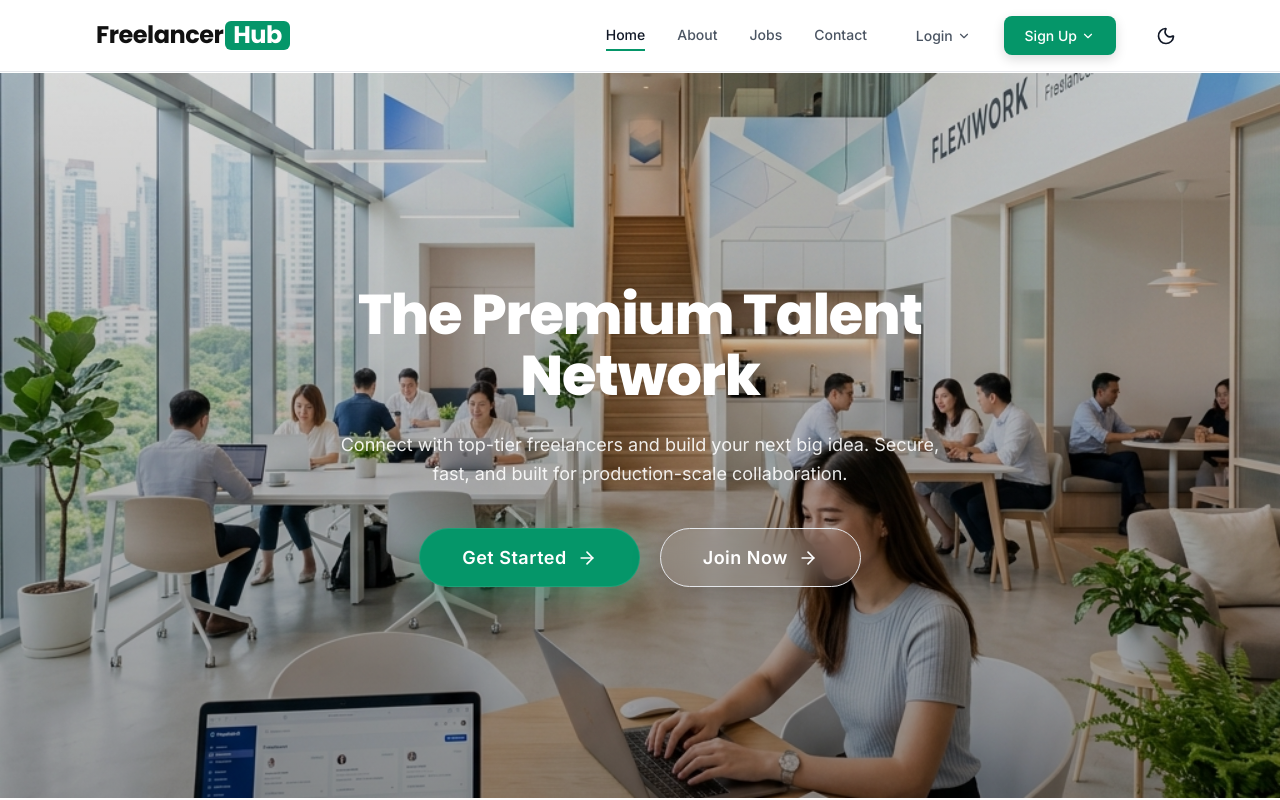
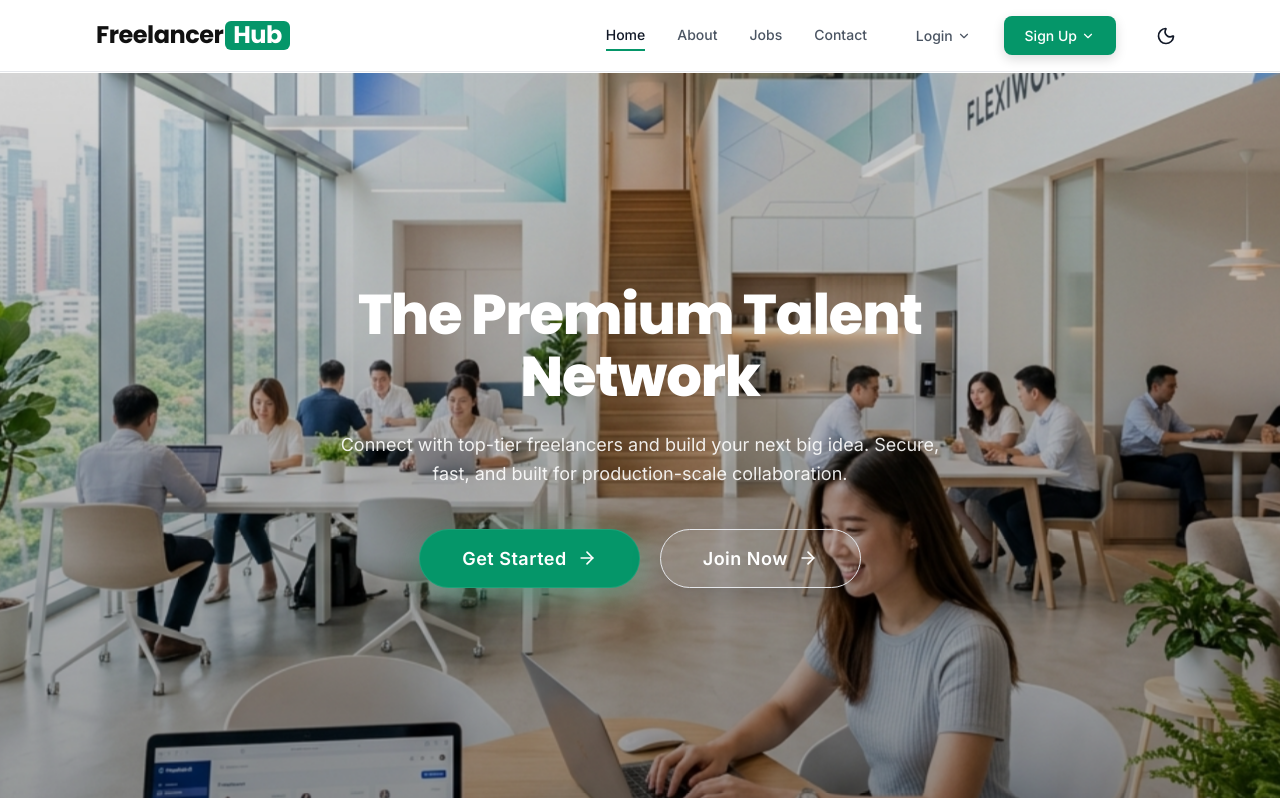
Before and after one commit to sanjaykumardk2006/FSD, a React (Vite) app in the folder client/: page / in a window 1280 px wide. Shown: the top 800 px of the page. Built offline with nearby package versions, Linux system fonts and the light colour scheme; no server answers.

Commit message:
comitted

```diff
--- a/client/src/App.css
+++ b/client/src/App.css
@@ -280,20 +280,46 @@ main> :first-child {
   }
 }
 
+@keyframes heroImageZoomIn {
+  0% {
+    transform: scale(1);
+  }
+  100% {
+    transform: scale(1.12);
+  }
+}
+
 .hero {
-  background: radial-gradient(circle at 50% 0%, rgba(0, 0, 0, 0.05) 0%, transparent 50%);
+  position: relative;
+  overflow: hidden;
   padding: 80px 20px;
   text-align: center;
   min-height: calc(100vh - 75px);
   display: flex;
   align-items: center;
   justify-content: center;
-  animation: heroEntrance 1.8s cubic-bezier(0.22, 1, 0.36, 1) forwards;
+  z-index: 1;
+}
+
+.hero::before {
+  content: '';
+  position: absolute;
+  top: 0;
+  left: 0;
+  width: 100%;
+  height: 100%;
+  background: var(--hero-bg, radial-gradient(circle at 50% 0%, rgba(0, 0, 0, 0.05) 0%, transparent 50%));
+  background-size: cover;
+  background-position: center;
+  background-repeat: no-repeat;
+  z-index: -1;
+  animation: heroImageZoomIn 1.8s cubic-bezier(0.22, 1, 0.36, 1) forwards;
 }
 
 .hero-content {
   max-width: 800px;
   margin: 0 auto;
+  animation: heroEntrance 1.8s cubic-bezier(0.22, 1, 0.36, 1) forwards;
 }
 
 .hero-content h2 {
--- a/client/src/pages/About.jsx
+++ b/client/src/pages/About.jsx
@@ -485,10 +485,7 @@ export const About = () => {
 
       {/* Hero Section */}
       <section className="hero" style={{
-          backgroundImage: 'linear-gradient(rgba(0, 0, 0, 0.15), rgba(0, 0, 0, 0.4)), url("https://images.unsplash.com/photo-1522071820081-009f0129c71c?auto=format&fit=crop&w=1920&q=80")',
-          backgroundSize: 'cover',
-          backgroundPosition: 'center',
-          backgroundRepeat: 'no-repeat',
+          '--hero-bg': 'linear-gradient(rgba(0, 0, 0, 0.15), rgba(0, 0, 0, 0.4)), url("https://images.unsplash.com/photo-1522071820081-009f0129c71c?auto=format&fit=crop&w=1920&q=80")',
           marginBottom: '120px',
           padding: '160px 0'
         }}>
--- a/client/src/pages/Home.jsx
+++ b/client/src/pages/Home.jsx
@@ -59,10 +59,7 @@ export const Home = () => {
       <Header />
       {/* 1. Hero Section */}
       <section className="hero" style={{
-        backgroundImage: 'linear-gradient(rgba(0, 0, 0, 0.15), rgba(0, 0, 0, 0.4)), url("/hero_bg.png")',
-        backgroundSize: 'cover',
-        backgroundPosition: 'center',
-        backgroundRepeat: 'no-repeat',
+        '--hero-bg': 'linear-gradient(rgba(0, 0, 0, 0.15), rgba(0, 0, 0, 0.4)), url("/hero_bg.png")',
         marginBottom: '80px'
       }}>
         <div className="hero-content" style={{ color: '#ffffff' }}>
```
